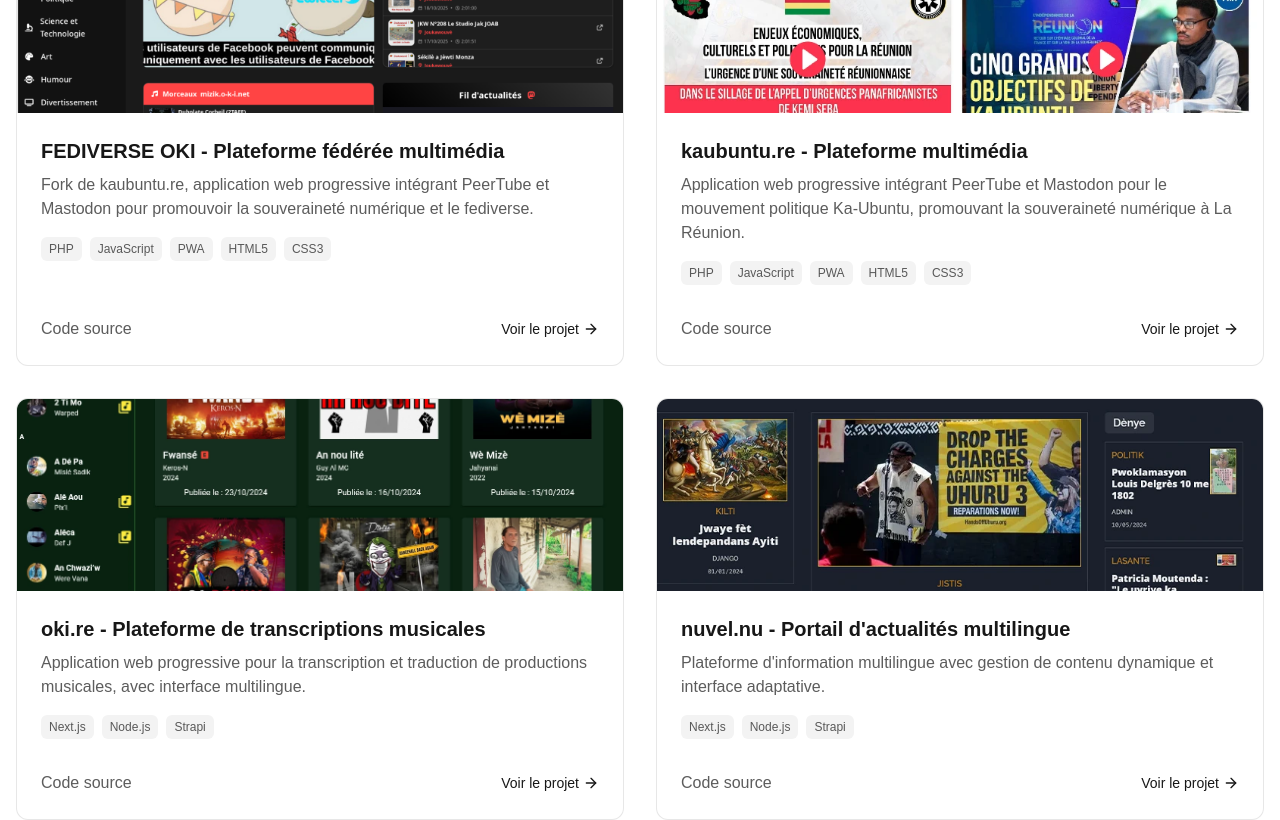
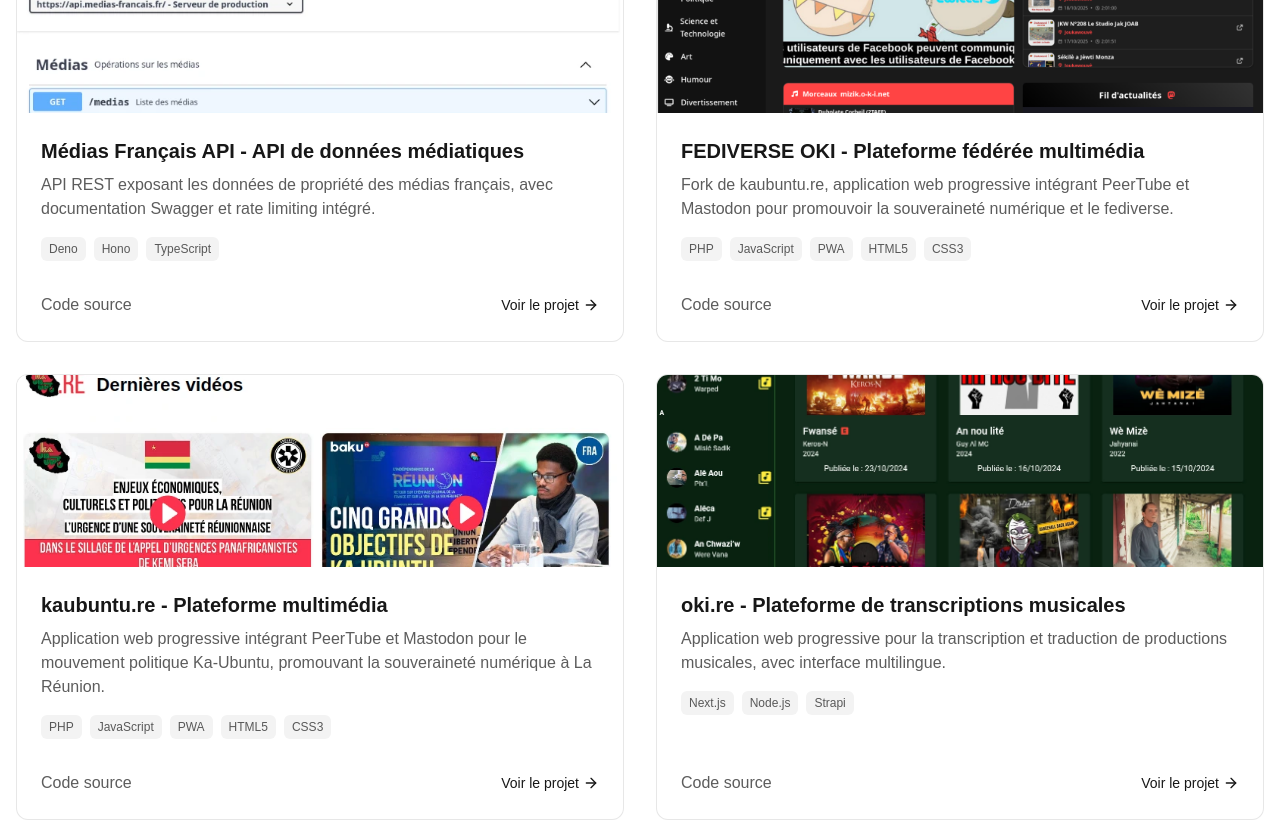
Before and after one commit to cedric-famibelle-pronzola/cedric-pronzola-v2, a Next.js app: page /fr in a window 1280 px wide. Shown: the part 1940-2760 px from the top of the page. Built offline with nearby package versions, Linux system fonts and the light colour scheme.

Commit message:
feat: add new project `api.medias-francais.fr`

```diff
--- a/app/components/ProjectsList.tsx
+++ b/app/components/ProjectsList.tsx
@@ -7,7 +7,7 @@ import AnimatedSection from './AnimatedSection';
 import ProjectImage from './ProjectImage';
 import { useTranslations } from 'next-intl';
 
-const projectIds = ['fediverse-oki', 'kaubuntu', 'oki', 'nuvel', 'gong', 'jwe', 'konstitisyon'];
+const projectIds = ['medias-francais-api', 'fediverse-oki', 'kaubuntu', 'oki', 'nuvel', 'gong', 'jwe', 'konstitisyon'];
 
 type ProjectsListProps = {
   showAll?: boolean;
@@ -28,10 +28,14 @@ const ProjectsList = ({ showAll = false, limit = 4 }: ProjectsListProps) => {
 
   // Helper function to get the full domain for each project
   function getFullDomain(id: string): string {
-    if (id === 'fediverse-oki') {
-      return 'fediverse.o-k-i.net';
+    switch(id) {
+      case 'fediverse-oki':
+        return 'fediverse.o-k-i.net';
+      case 'medias-francais-api':
+        return 'api.medias-francais.fr';
+      default:
+        return `${id}${getDomainExtension(id)}`;
     }
-    return `${id}${getDomainExtension(id)}`;
   }
 
   const projectsData = displayProjectIds.map((id, index) => ({
@@ -58,15 +62,17 @@ const ProjectsList = ({ showAll = false, limit = 4 }: ProjectsListProps) => {
     }
   }
 
-  // Helper function to get the Codeberg repository info for each project
-  function getCodebergRepo(id: string): { org: string; repo: string } {
+  // Helper function to get the source code repository info for each project
+  function getSourceRepo(id: string): { platform: string; org: string; repo: string } {
     switch(id) {
+      case 'medias-francais-api':
+        return { platform: 'github.com', org: 'cedric-famibelle-pronzola', repo: 'medias-francais-api' };
       case 'kaubuntu':
-        return { org: 'Ka-Ubuntu', repo: 'kaubuntu.re' };
+        return { platform: 'codeberg.org', org: 'Ka-Ubuntu', repo: 'kaubuntu.re' };
       case 'fediverse-oki':
-        return { org: 'OKI', repo: 'FEDIVERSE-OKI' };
+        return { platform: 'codeberg.org', org: 'OKI', repo: 'FEDIVERSE-OKI' };
       default:
-        return { org: 'OKI', repo: `${id}${getDomainExtension(id)}` };
+        return { platform: 'codeberg.org', org: 'OKI', repo: `${id}${getDomainExtension(id)}` };
     }
   }
 
@@ -112,7 +118,7 @@ const ProjectsList = ({ showAll = false, limit = 4 }: ProjectsListProps) => {
 
                 <div className="flex justify-between pt-4">
                   <a
-                    href={`https://codeberg.org/${getCodebergRepo(project.projectId).org}/${getCodebergRepo(project.projectId).repo}`}
+                    href={`https://${getSourceRepo(project.projectId).platform}/${getSourceRepo(project.projectId).org}/${getSourceRepo(project.projectId).repo}`}
                     target="_blank"
                     rel="noopener noreferrer"
                     className="text-foreground/70 hover:text-foreground transition-colors"
--- a/messages/en.json
+++ b/messages/en.json
@@ -44,6 +44,11 @@
       "viewProject": "View Project",
       "sourceCode": "Source code",
       "projectsList": {
+        "medias-francais-api": {
+          "title": "Médias Français API - Media Data API",
+          "description": "REST API exposing French media ownership data, with Swagger documentation and built-in rate limiting.",
+          "technologies": "Deno,Hono,TypeScript"
+        },
         "kaubuntu": {
           "title": "kaubuntu.re - Multimedia Platform",
           "description": "Progressive web app integrating PeerTube and Mastodon for Ka-Ubuntu political movement, promoting digital sovereignty in Réunion.",
--- a/messages/fr.json
+++ b/messages/fr.json
@@ -44,6 +44,11 @@
       "viewProject": "Voir le projet",
       "sourceCode": "Code source",
       "projectsList": {
+        "medias-francais-api": {
+          "title": "Médias Français API - API de données médiatiques",
+          "description": "API REST exposant les données de propriété des médias français, avec documentation Swagger et rate limiting intégré.",
+          "technologies": "Deno,Hono,TypeScript"
+        },
         "kaubuntu": {
           "title": "kaubuntu.re - Plateforme multimédia",
           "description": "Application web progressive intégrant PeerTube et Mastodon pour le mouvement politique Ka-Ubuntu, promouvant la souveraineté numérique à La Réunion.",
```
Also changed, not shown: public/images/projects/api.medias-francais.fr-800x450.webp (added).
